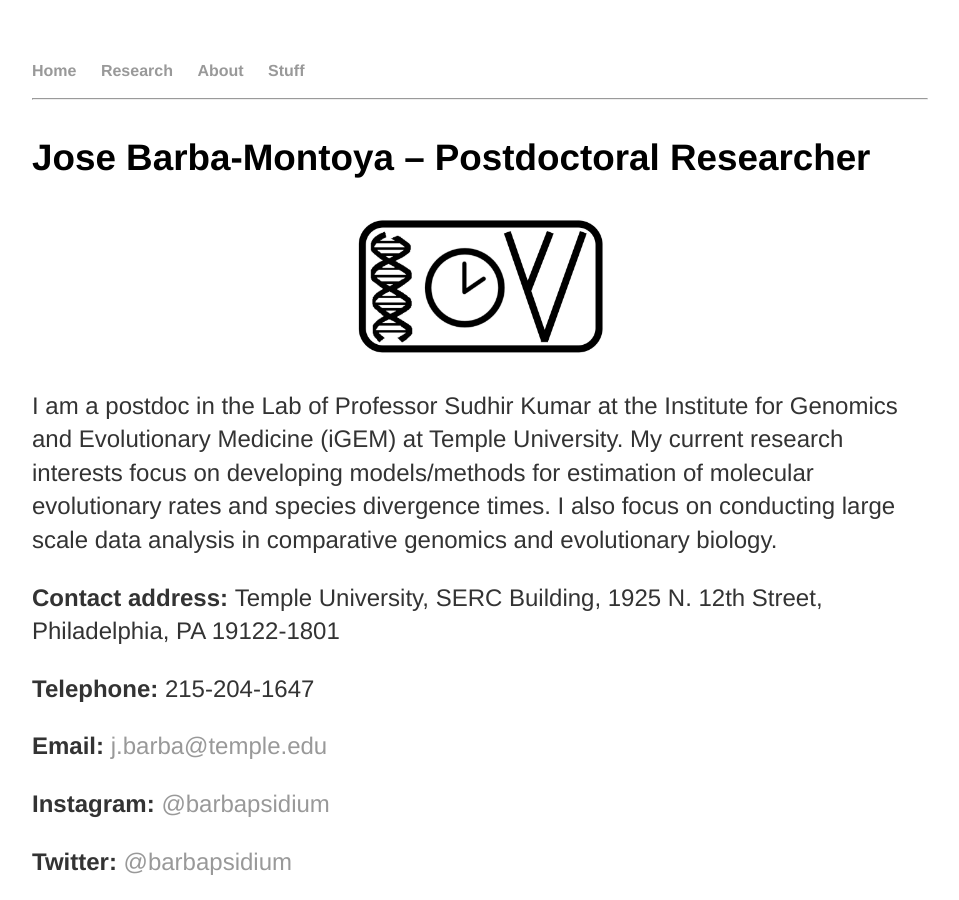
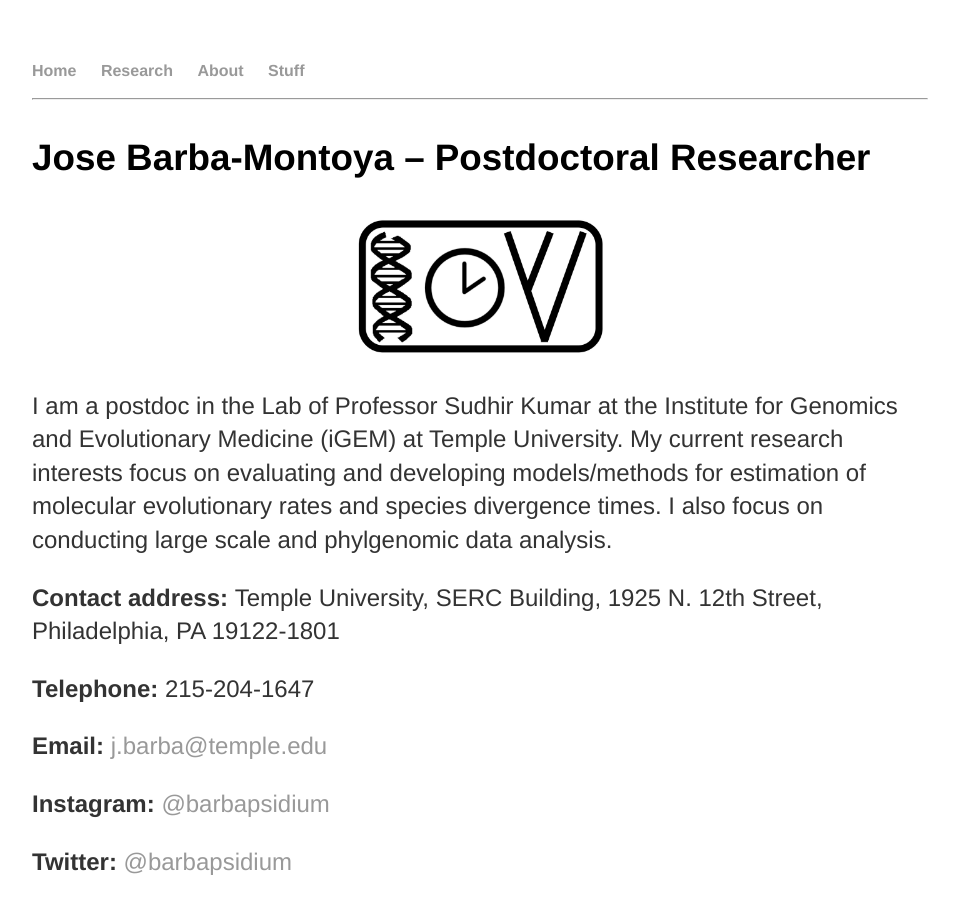
Before and after one commit to josebarbamontoya/josebarbamontoya.github.io, a Jekyll site: the page built from about/index.html, in a window 1280 px wide and 900 px high. Shown: the whole window, without its empty margins (160-1119 px from the left). Built offline with Jekyll 4.4.1, drawn with Linux system fonts in a browser that asks for light colours.

Commit message:
Update index.html

```diff
--- a/about/index.html
+++ b/about/index.html
@@ -6,7 +6,7 @@
 	<div class="about">
   					<h3>Jose Barba-Montoya – Postdoctoral Researcher</h3>
 		<p style="text-align:center;"><img src="/img/photo7.jpg" height="140" width="250"></p>
-		<p>I am a postdoc in the Lab of Professor Sudhir Kumar at the Institute for Genomics and Evolutionary Medicine (iGEM) at Temple University. My current research interests focus on developing models/methods for estimation of molecular evolutionary rates and species divergence times. I also focus on conducting large scale data analysis in comparative genomics and evolutionary biology.
+		<p>I am a postdoc in the Lab of Professor Sudhir Kumar at the Institute for Genomics and Evolutionary Medicine (iGEM) at Temple University. My current research interests focus on evaluating and developing models/methods for estimation of molecular evolutionary rates and species divergence times. I also focus on conducting large scale and phylgenomic data analysis.
 		<p><b>Contact address: </b>Temple University, SERC Building, 1925 N. 12th Street, Philadelphia, PA 19122-1801</p>
 		<p><b>Telephone: </b>215-204-1647</p>
 		<p><b>Email: </b> <a href="mailto:j.barba@temple.edu">j.barba@temple.edu</a></p>
```
